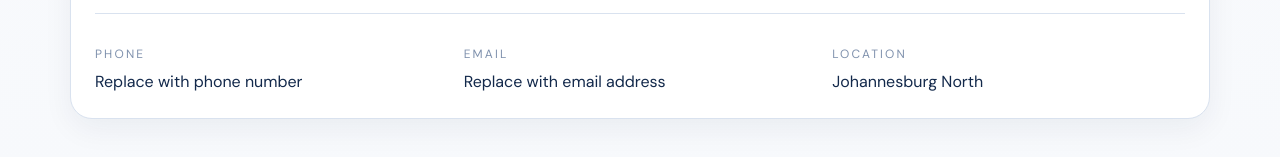
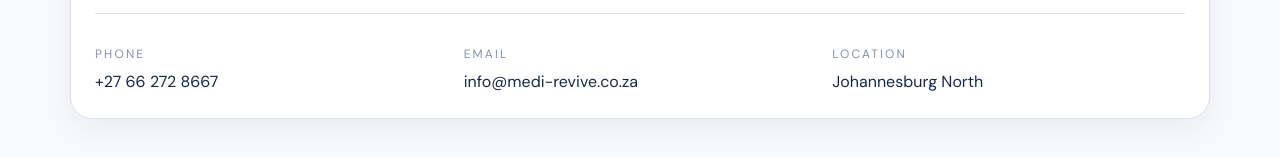
Before and after one commit to Nippie800/medirevive-hub, a Next.js app: page / in a window 1280 px wide. Shown: the part 2463-2620 px from the top of the page. Built offline with nearby package versions, Linux system fonts and the light colour scheme.

Commit message:
update footer

```diff
--- a/src/app/page.tsx
+++ b/src/app/page.tsx
@@ -249,13 +249,13 @@
                   <p className="text-xs uppercase tracking-[0.18em] text-[var(--text-muted)]">
                     Phone
                   </p>
-                  <p className="mt-2 text-[var(--text)]">Replace with phone number</p>
+                  <p className="mt-2 text-[var(--text)]">+27 66 272 8667</p>
                 </div>
                 <div>
                   <p className="text-xs uppercase tracking-[0.18em] text-[var(--text-muted)]">
                     Email
                   </p>
-                  <p className="mt-2 text-[var(--text)]">Replace with email address</p>
+                  <p className="mt-2 text-[var(--text)]">info@medi-revive.co.za</p>
                 </div>
                 <div>
                   <p className="text-xs uppercase tracking-[0.18em] text-[var(--text-muted)]">
```
